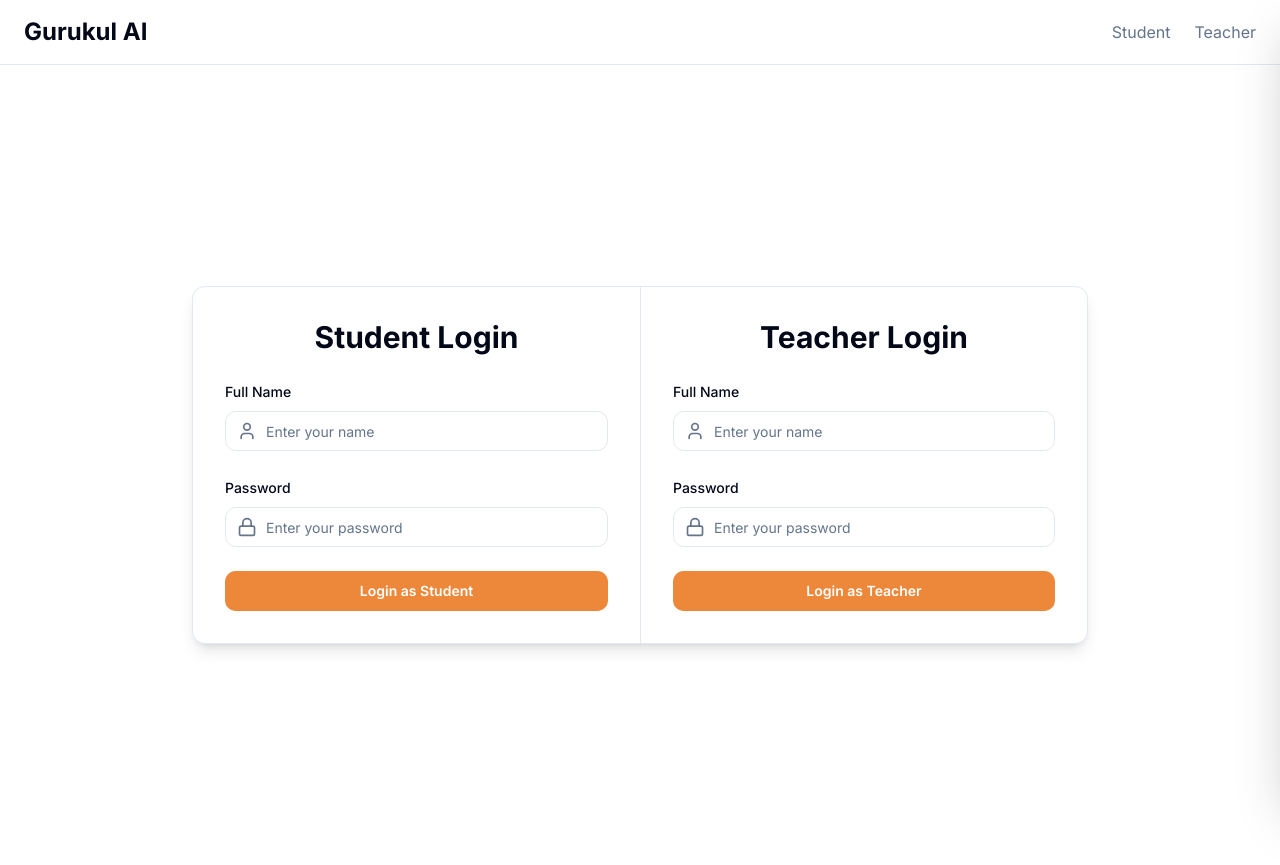
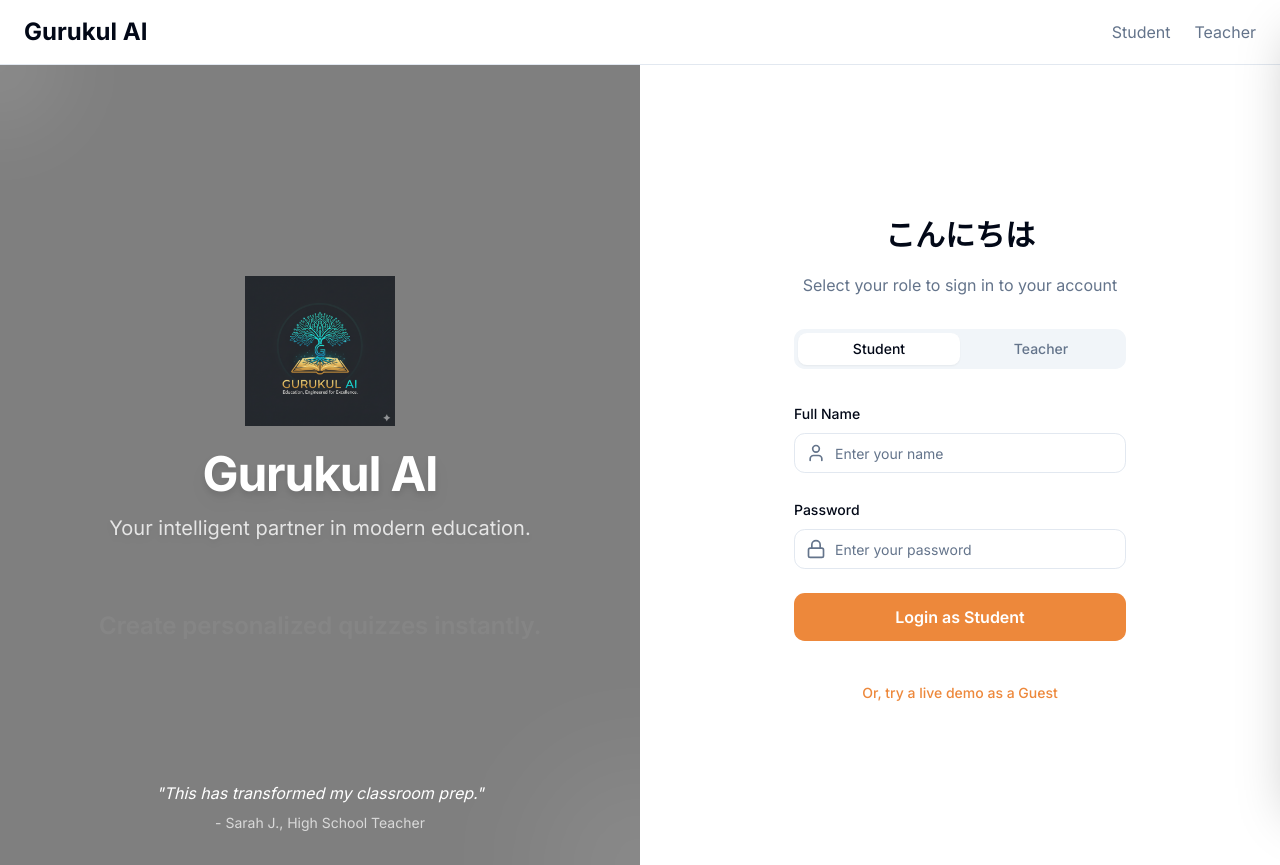
Before and after one commit to AnmolShukla2002/gurukulai0, a Next.js app: page / in a window 1280 px wide. Built offline with nearby package versions, Linux system fonts and the light colour scheme.

Commit message:
updated landing page UI

```diff
--- a/src/app/page.tsx
+++ b/src/app/page.tsx
@@ -1,16 +1,50 @@
 'use client';
 
-import { useState } from 'react';
+import { useState, useEffect } from 'react';
 import { useRouter } from 'next/navigation';
+import Image from 'next/image';
 import { Button } from '@/components/ui/button';
 import { Input } from '@/components/ui/input';
 import { Label } from '@/components/ui/label';
+import { Tabs, TabsContent, TabsList, TabsTrigger } from '@/components/ui/tabs';
 import { UserIcon, LockIcon } from 'lucide-react';
+
+const GREETINGS = [
+  "Hello",
+  "Hola",
+  "Bonjour",
+  "Ciao",
+  "你好",
+  "こんにちは",
+];
+
+const BENEFITS = [
+  "Generate lesson plans in seconds.",
+  "Create personalized quizzes instantly.",
+  "Empower students with an AI learning buddy.",
+  "Save hours of prep work every week."
+];
 
 export default function LoginPage() {
   const router = useRouter();
   const [studentName, setStudentName] = useState('');
   const [teacherName, setTeacherName] = useState('');
+  const [currentBenefit, setCurrentBenefit] = useState(0);
+  const [currentGreeting, setCurrentGreeting] = useState(0);
+
+  useEffect(() => {
+    const benefitInterval = setInterval(() => {
+      setCurrentBenefit((prev) => (prev + 1) % BENEFITS.length);
+    }, 3000);
+    return () => clearInterval(benefitInterval);
+  }, []);
+
+  useEffect(() => {
+    const greetingInterval = setInterval(() => {
+      setCurrentGreeting((prev) => (prev + 1) % GREETINGS.length);
+    }, 1000);
+    return () => clearInterval(greetingInterval);
+  }, []);
 
   const handleStudentLogin = (e: React.FormEvent) => {
     e.preventDefault();
@@ -26,81 +60,103 @@
     }
   };
 
+  const handleGuestLogin = () => {
+    router.push(`/student/dashboard?name=Guest`);
+  };
+
   return (
-    <div className="flex min-h-screen items-center justify-center bg-background p-4">
-      <div className="w-full max-w-4xl rounded-lg border bg-card shadow-lg md:grid md:grid-cols-2">
-        {/* Student Login */}
-        <div className="p-8">
-          <h2 className="mb-6 text-center text-3xl font-bold text-foreground">Student Login</h2>
-          <form onSubmit={handleStudentLogin} className="space-y-6">
-            <div>
-              <Label htmlFor="student-name">Full Name</Label>
-              <div className="relative mt-2">
-                <UserIcon className="absolute left-3 top-1/2 -translate-y-1/2 h-5 w-5 text-muted-foreground" />
-                <Input
-                  id="student-name"
-                  value={studentName}
-                  onChange={(e) => setStudentName(e.target.value)}
-                  placeholder="Enter your name"
-                  required
-                  className="pl-10"
+    <div className="w-full lg:grid lg:min-h-screen lg:grid-cols-2">
+      <div className="relative hidden flex-col items-center justify-center overflow-hidden p-8 lg:flex animated-gradient">
+        <div className="absolute inset-0 bg-black/50"></div>
+        <div className="relative z-10 text-center text-white">
+          <Image
+            src="/logo.png"
+            alt="Gurukul AI Logo"
+            width="150"
+            height="150"
+            className="mx-auto mb-6"
+            priority
           />
+          <h1 className="text-5xl font-bold tracking-tight drop-shadow-lg">Gurukul AI</h1>
+          <p className="mt-4 text-xl text-primary-foreground/80 drop-shadow-md">
+            Your intelligent partner in modern education.
+          </p>
+          <div className="mt-12 h-16 text-center">
+            <p key={currentBenefit} className="text-2xl font-semibold animate-in fade-in-5 slide-in-from-bottom-5 duration-500">
+              {BENEFITS[currentBenefit]}
+            </p>
           </div>
         </div>
-            <div>
-              <Label htmlFor="student-password">Password</Label>
-              <div className="relative mt-2">
-                <LockIcon className="absolute left-3 top-1/2 -translate-y-1/2 h-5 w-5 text-muted-foreground" />
-                <Input
-                  id="student-password"
-                  type="password"
-                  placeholder="Enter your password"
-                  required
-                  className="pl-10"
-                />
+        <div className="absolute bottom-8 left-8 right-8 z-10 flex items-center justify-center gap-8">
+            <figure className="text-center text-white">
+                <blockquote className="italic">"This has transformed my classroom prep."</blockquote>
+                <figcaption className="mt-2 text-sm text-primary-foreground/70">- Sarah J., High School Teacher</figcaption>
+            </figure>
+        </div>
+        <div className="absolute top-0 left-0 w-32 h-32 bg-white/10 rounded-full -translate-x-1/2 -translate-y-1/2 blur-2xl"></div>
+        <div className="absolute bottom-0 right-0 w-48 h-48 bg-white/10 rounded-full translate-x-1/2 translate-y-1/2 blur-3xl"></div>
+      </div>
+      <div className="flex items-center justify-center py-12 bg-background">
+        <div className="mx-auto grid w-[380px] gap-8 p-6">
+          <div className="grid gap-2 text-center">
+            <div className="h-12">
+              <h1 key={currentGreeting} className="text-3xl font-bold animate-in fade-in-0 slide-in-from-bottom-5 duration-500">
+                {GREETINGS[currentGreeting]}
+              </h1>
+            </div>
+            <p className="text-balance text-muted-foreground">
+              Select your role to sign in to your account
+            </p>
+          </div>
+          <Tabs defaultValue="student" className="w-full">
+            <TabsList className="grid w-full grid-cols-2">
+              <TabsTrigger value="student">Student</TabsTrigger>
+              <TabsTrigger value="teacher">Teacher</TabsTrigger>
+            </TabsList>
+            <TabsContent value="student">
+              <form onSubmit={handleStudentLogin} className="space-y-6 pt-6">
+                <div className="space-y-2">
+                  <Label htmlFor="student-name">Full Name</Label>
+                  <div className="relative">
+                    <UserIcon className="absolute left-3 top-1/2 -translate-y-1/2 h-5 w-5 text-muted-foreground" />
+                    <Input id="student-name" value={studentName} onChange={(e) => setStudentName(e.target.value)} placeholder="Enter your name" required className="pl-10" />
                   </div>
                 </div>
-            <Button type="submit" className="w-full font-semibold">
-              Login as Student
-            </Button>
-          </form>
-        </div>
-
-        {/* Teacher Login */}
-        <div className="p-8 border-t md:border-t-0 md:border-l">
-        <h2 className="mb-6 text-center text-3xl font-bold text-foreground">Teacher Login</h2>
-          <form onSubmit={handleTeacherLogin} className="space-y-6">
-            <div>
-              <Label htmlFor="teacher-name">Full Name</Label>
-              <div className="relative mt-2">
-                <UserIcon className="absolute left-3 top-1/2 -translate-y-1/2 h-5 w-5 text-muted-foreground" />
-                <Input
-                  id="teacher-name"
-                  value={teacherName}
-                  onChange={(e) => setTeacherName(e.target.value)}
-                  placeholder="Enter your name"
-                  required
-                  className="pl-10"
-                />
+                <div className="space-y-2">
+                  <Label htmlFor="student-password">Password</Label>
+                  <div className="relative">
+                    <LockIcon className="absolute left-3 top-1/2 -translate-y-1/2 h-5 w-5 text-muted-foreground" />
+                    <Input id="student-password" type="password" placeholder="Enter your password" required className="pl-10" />
                   </div>
                 </div>
-            <div>
-              <Label htmlFor="teacher-password">Password</Label>
-              <div className="relative mt-2">
-                <LockIcon className="absolute left-3 top-1/2 -translate-y-1/2 h-5 w-5 text-muted-foreground" />
-                <Input
-                  id="teacher-password"
-                  type="password"
-                  placeholder="Enter your password"
-                  required
-                  className="pl-10"
-                />
+                <Button type="submit" className="w-full font-semibold text-md h-12">Login as Student</Button>
+              </form>
+            </TabsContent>
+            <TabsContent value="teacher">
+              <form onSubmit={handleTeacherLogin} className="space-y-6 pt-6">
+                <div className="space-y-2">
+                  <Label htmlFor="teacher-name">Full Name</Label>
+                  <div className="relative">
+                    <UserIcon className="absolute left-3 top-1/2 -translate-y-1/2 h-5 w-5 text-muted-foreground" />
+                    <Input id="teacher-name" value={teacherName} onChange={(e) => setTeacherName(e.target.value)} placeholder="Enter your name" required className="pl-10" />
                   </div>
                 </div>
-            <Button type="submit" className="w-full font-semibold">
-              Login as Teacher
+                <div className="space-y-2">
+                  <Label htmlFor="teacher-password">Password</Label>
+                  <div className="relative">
+                    <LockIcon className="absolute left-3 top-1/2 -translate-y-1/2 h-5 w-5 text-muted-foreground" />
+                    <Input id="teacher-password" type="password" placeholder="Enter your password" required className="pl-10" />
+                  </div>
+                </div>
+                <Button type="submit" className="w-full font-semibold text-md h-12">Login as Teacher</Button>
+              </form>
+            </TabsContent>
+          </Tabs>
+          <div className="text-center">
+            <Button variant="link" onClick={handleGuestLogin}>
+                Or, try a live demo as a Guest
             </Button>
-          </form>
+          </div>
         </div>
       </div>
     </div>
--- a/src/app/student/dashboard/page.tsx
+++ b/src/app/student/dashboard/page.tsx
@@ -60,7 +60,7 @@
         <div className="container mx-auto px-4 sm:px-6 lg:px-8 py-8">
             <header className="mb-12">
             <h1 className="text-4xl font-bold text-foreground tracking-tight">Student Dashboard</h1>
-            <p className="mt-2 text-lg text-muted-foreground">Welcome back, {studentName || 'Student'}! Ready to dive in and learn something new?</p>
+            <p className="mt-2 text-lg text-muted-foreground">Welcome, {studentName || 'Student'}! Ready to dive in and learn something new?</p>
             </header>
 
             <div className="grid grid-cols-1 md:grid-cols-2 lg:grid-cols-4 gap-6 mb-12">
--- a/src/app/teacher/dashboard/page.tsx
+++ b/src/app/teacher/dashboard/page.tsx
@@ -60,7 +60,7 @@
         <div className="container mx-auto px-4 sm:px-6 lg:px-8 py-8">
             <header className="mb-12">
             <h1 className="text-4xl font-bold text-foreground tracking-tight">Teacher Dashboard</h1>
-            <p className="mt-2 text-lg text-muted-foreground">Welcome back, {teacherName || 'Teacher'}! Here's an overview of your workspace.</p>
+            <p className="mt-2 text-lg text-muted-foreground">Welcome, {teacherName || 'Teacher'}! Here's an overview of your workspace.</p>
             </header>
 
             <div className="grid grid-cols-1 md:grid-cols-2 lg:grid-cols-4 gap-6 mb-12">
```
Also changed, not shown: public/logo.png (added). Lines whose indentation alone changed are shown as unchanged.
